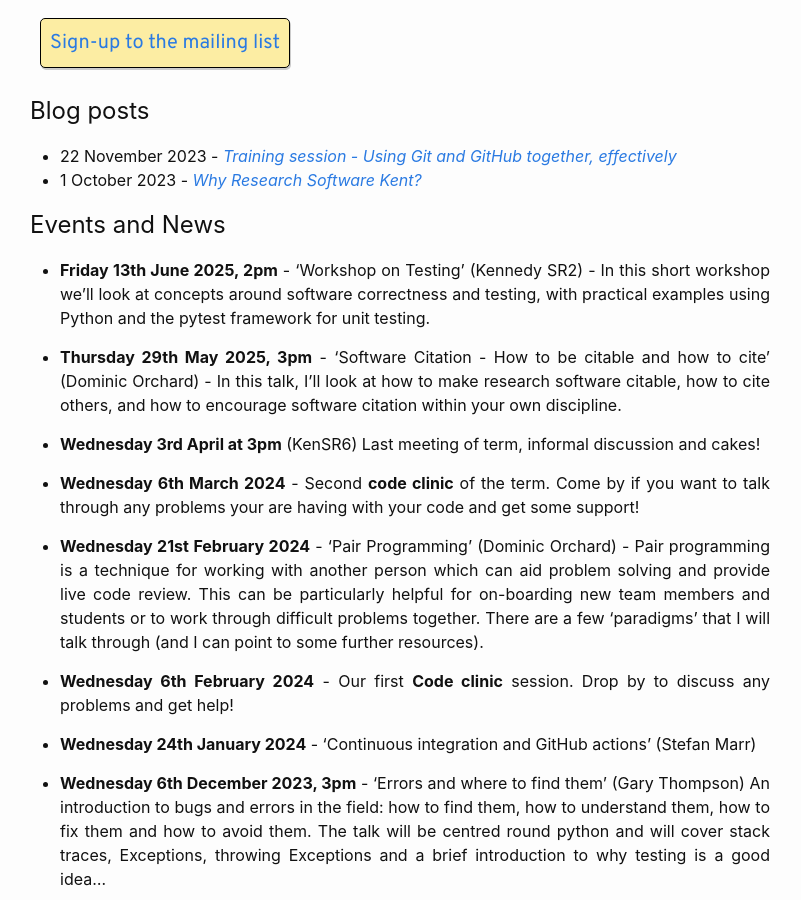
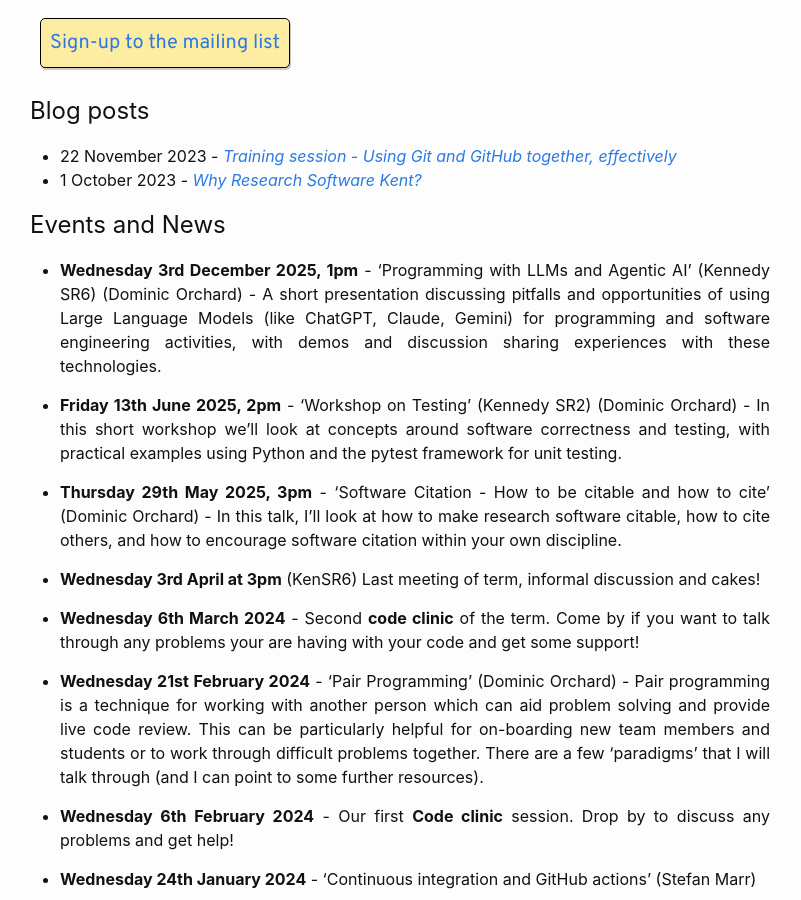
Before and after one commit to Research-Software-Kent/research-software-kent.github.io, a Jekyll site: the page built from index.md, in a window 1280 px wide and 900 px high, scrolled down 406 px. Shown: the whole window, without its empty margins (240-1041 px from the left). Built offline with Jekyll 4.4.1, drawn with Linux system fonts in a browser that asks for light colours.

Commit message:
update talks

```diff
--- a/index.md
+++ b/index.md
@@ -43,7 +43,9 @@ This group is managed by [Dominic Orchard](https://www.kent.ac.uk/computing/peop
 
 ## Events and News
 
-* __Friday 13th June 2025, 2pm__ - 'Workshop on Testing' (Kennedy SR2) - In this short workshop we'll look at concepts around software correctness and testing, with practical examples using Python and the pytest framework for unit testing.
+* __Wednesday 3rd December 2025, 1pm__ - 'Programming with LLMs and Agentic AI' (Kennedy SR6) (Dominic Orchard) - A short presentation discussing pitfalls and opportunities of using Large Language Models (like ChatGPT, Claude, Gemini) for programming and software engineering activities, with demos and discussion sharing experiences with these technologies.
+
+* __Friday 13th June 2025, 2pm__ - 'Workshop on Testing' (Kennedy SR2) (Dominic Orchard) - In this short workshop we'll look at concepts around software correctness and testing, with practical examples using Python and the pytest framework for unit testing.
 
 * __Thursday 29th May 2025, 3pm__ - 'Software Citation - How to be citable and how to cite' (Dominic Orchard) - In this talk, I'll look at how to make research software citable, how to cite others, and how to encourage software citation within your own discipline.
 
```
